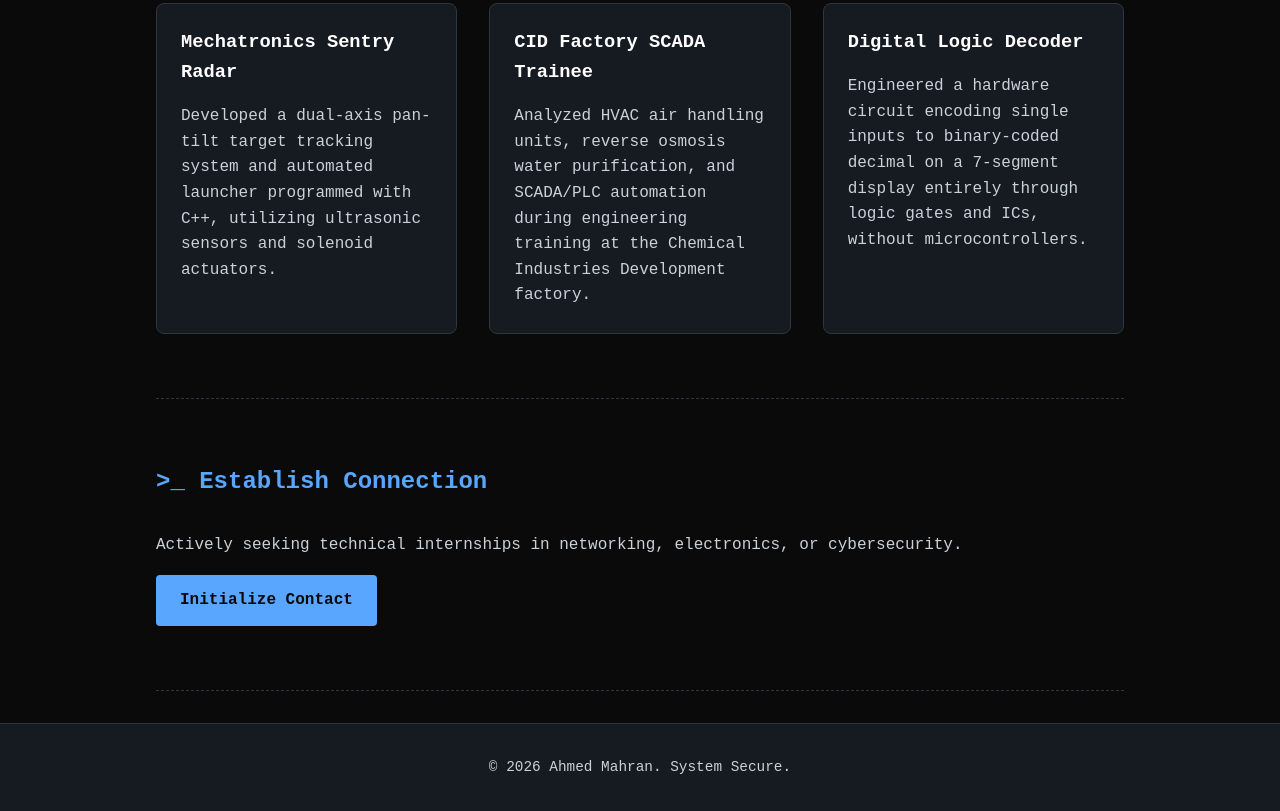
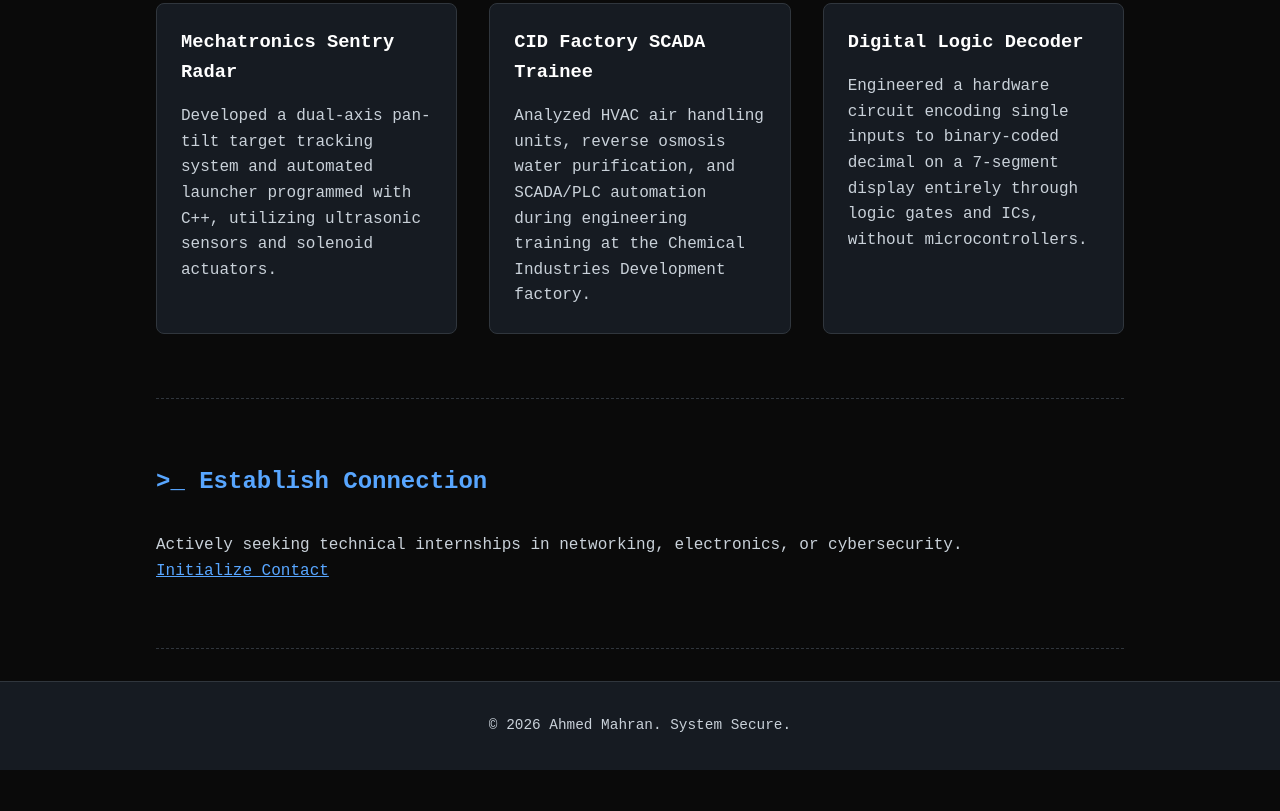
Before and after one commit to Eng-Ahmed-Mahran/Eng-Ahmed-Mahran.github.io, a plain HTML site: page index.html in a window 1280 px wide. Shown: the part 1446-2257 px from the top of the page. After the commit the page ends 2216 px from the top, so only its background shows below. Drawn offline with Linux system fonts and the light colour scheme.

Commit message:
Update button styles to anchor tag styles
Refactor button styles into anchor tag styles for consistency.

```diff
--- a/style.css
+++ b/style.css
@@ -1,4 +1,3 @@
-/* Dark Theme Variables */
 :root {
     --bg-main: #0a0a0a;
     --bg-secondary: #161b22;
@@ -40,6 +39,7 @@ nav {
 
 .logo {
     color: var(--accent-color);
+    font-weight: bold;
 }
 
 nav ul {
@@ -68,6 +68,10 @@ header {
     background: radial-gradient(circle at center, #161b22 0%, #0a0a0a 100%);
 }
 
+.header-container {
+    text-align: center;
+}
+
 header h1 {
     font-size: 4rem;
     letter-spacing: 2px;
@@ -78,6 +82,8 @@ header h1 {
     color: var(--accent-color);
     font-size: 1.5rem;
     min-height: 30px;
+    display: inline-block; /* This fixes the cursor distance issue */
+    padding-right: 2px;
 }
 
 .container {
@@ -120,21 +126,12 @@ h2 {
     color: #fff;
 }
 
-.btn {
-    display: inline-block;
-    background-color: var(--accent-color);
-    color: #0a0a0a;
-    padding: 0.8rem 1.5rem;
-    text-decoration: none;
-    font-weight: bold;
-    border-radius: 4px;
-    margin-top: 1rem;
-    transition: background-color 0.3s;
+a {
+    color: var(--accent-color);
 }
 
-.btn:hover {
-    background-color: var(--accent-hover);
-    color: #fff;
+a:hover {
+    color: var(--accent-hover);
 }
 
 footer {
```
